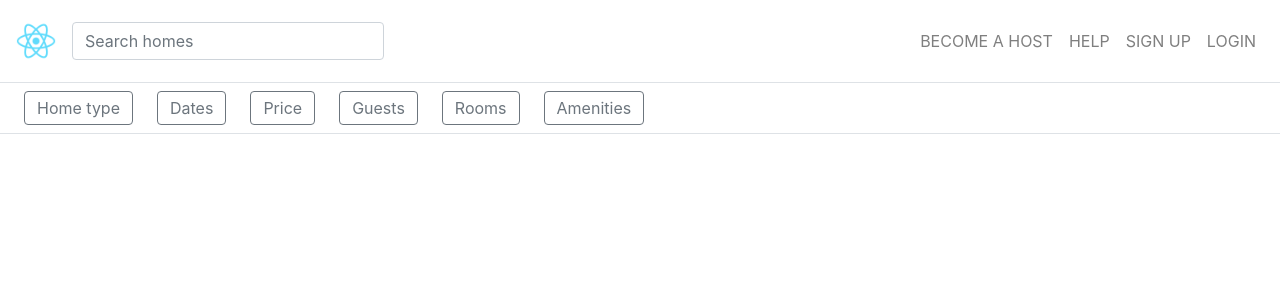
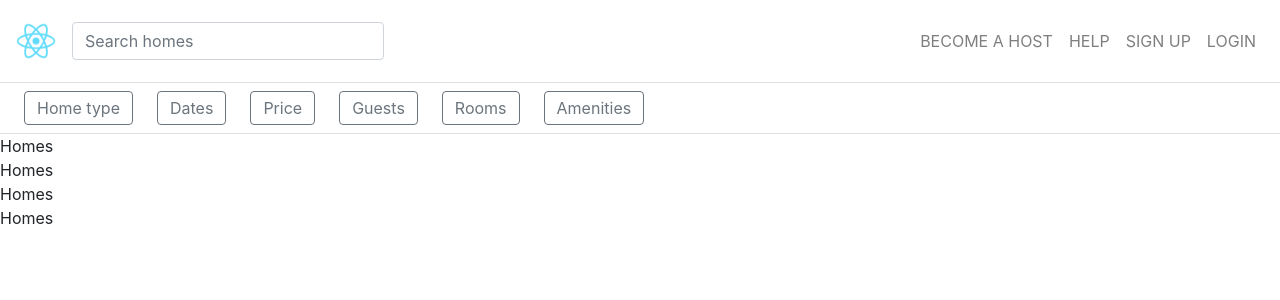
Before and after one commit to anitkumarsingh/home-booking-with-test-driven, a React (Create React App) app: page / in a window 1280 px wide. Shown: the top 300 px of the page. Built offline with nearby package versions, Linux system fonts and the light colour scheme.

Commit message:
test home

```diff
--- a/src/components/Home.js
+++ b/src/components/Home.js
@@ -1,6 +1,8 @@
-import React from 'react';
+import React, { useState, useEffect } from 'react';
 
 const Home = () => {
+  const [homeData, setHomeData] = useState([]);
+
   const homeDataPromise = Promise.resolve([
     {
       title: 'Test title 1',
@@ -29,12 +31,20 @@ const Home = () => {
   ]);
 
   let homes;
-  homeDataPromise.then((home) => {
-    homes = home.map((i) => {
-      return <div data-testid="homes">Homes</div>;
-    });
+
+  useEffect(() => {
+    homeDataPromise.then((home) => setHomeData(home));
+    // eslint-disable-next-line react-hooks/exhaustive-deps
+  }, []);
+
+  console.log('home ran', homes);
+  homes = homeData.map((i, index) => {
+    return (
+      <div data-testid="homes" key={index}>
+        Homes
+      </div>
+    );
   });
-  console.log('home ran', homes);
   return <div>{homes}</div>;
 };
 
```
Also changed, not shown: 1 other file (tests, documents, lock files or other folders).
